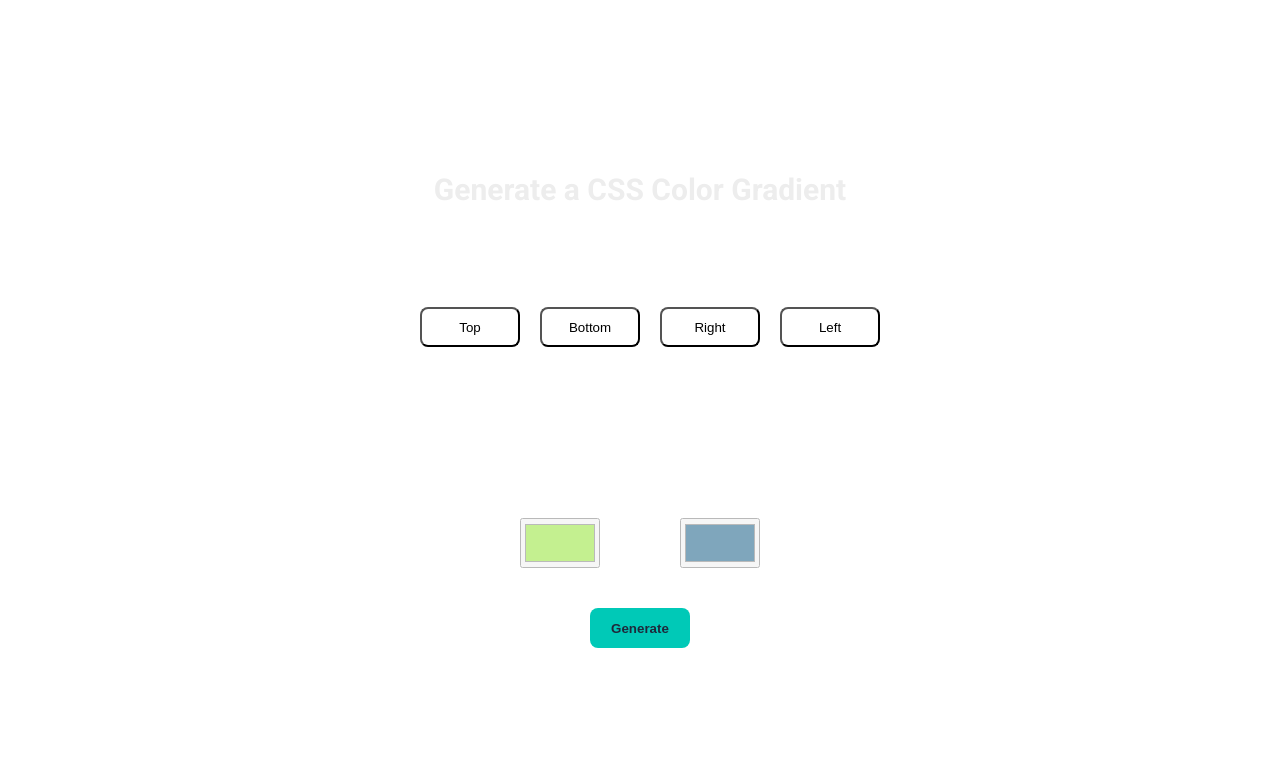
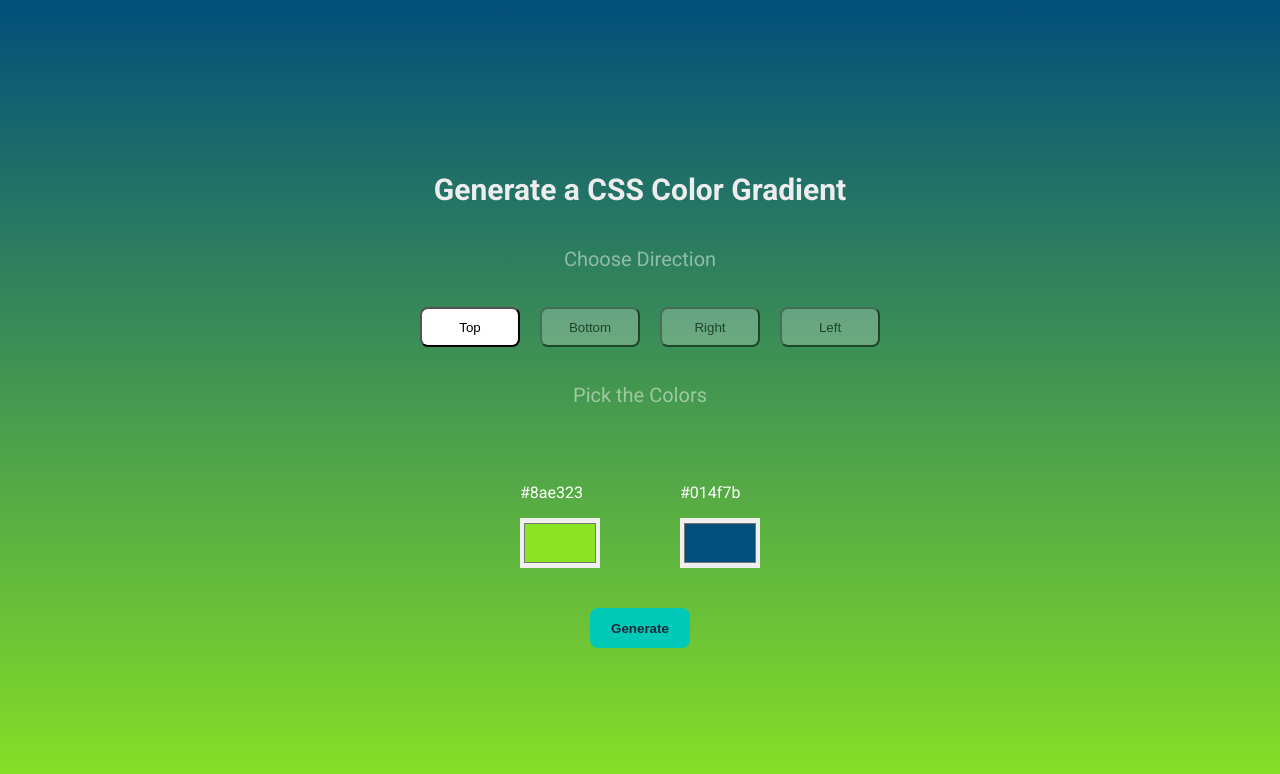
Before and after one commit to imxalias123/gradient-generator, a React (Create React App) app: page / in a window 1280 px wide. Shown: the top 774 px of the page. Built offline with nearby package versions, Linux system fonts and the light colour scheme; a web font is replaced by a local one.

Commit message:
solution

```diff
--- a/src/components/GradientDirectionItem/index.js
+++ b/src/components/GradientDirectionItem/index.js
@@ -6,7 +6,7 @@ const GradientDirectionItem = props => {
   const {directionId, value, displayText} = details
 
   const onClickButton = () => {
-    onClickDirection(directionId)
+    onClickDirection(value)
   }
 
   return (
--- a/src/components/GradientDirectionItem/styledComponents.js
+++ b/src/components/GradientDirectionItem/styledComponents.js
@@ -1,7 +1,7 @@
 // Style your elements here
 import styled from 'styled-components'
 
-export const ButtonList = styled.div`
+export const ButtonList = styled.li`
   margin-left: 20px;
 `
 export const Button = styled.button`
@@ -9,4 +9,5 @@ export const Button = styled.button`
   height: 40px;
   border-radius: 8px;
   background-color: ${props => (props.isActive ? '#ffff' : '#ffffff79')};
+  opacity: ${props => (props.isActive ? 1 : 0.5)};
 `
--- a/src/components/GradientGenerator/index.js
+++ b/src/components/GradientGenerator/index.js
@@ -25,7 +25,8 @@ class GradientGenerator extends Component {
   state = {
     firstInputColor: '#8ae323',
     secondInputColor: '#014f7b',
-    colorDirectionTo: gradientDirectionsList[0].directionId,
+    colorDirectionTo: gradientDirectionsList[0].value,
+    generated: `to ${gradientDirectionsList[0].value}, #8ae323, #014f7b`,
   }
 
   onChangeFirstInputColor = event => {
@@ -40,21 +41,34 @@ class GradientGenerator extends Component {
     })
   }
 
-  colorDirectionTo = id => {
+  directionOfColor = value => {
     this.setState({
-      colorDirectionTo: id,
+      colorDirectionTo: value,
     })
   }
 
-  onGenerateBackgroundColor = () => {}
+  onGenerateBgColor = event => {
+    const {firstInputColor, secondInputColor, colorDirectionTo} = this.state
+    console.log(firstInputColor)
+    event.preventDefault()
+    this.setState({
+      generated: `to ${colorDirectionTo}, ${firstInputColor}, ${secondInputColor}`,
+    })
+  }
 
   render() {
-    const {firstInputColor, secondInputColor, colorDirectionTo} = this.state
+    const {
+      firstInputColor,
+      secondInputColor,
+      colorDirectionTo,
+      generated,
+    } = this.state
+
     return (
       <Container
-        bgImage={`linear-gradient(to ${
-          (colorDirectionTo.value, firstInputColor, secondInputColor)
-        })`}
+        onSubmit={this.onGenerateBgColor}
+        data-testid="gradientGenerator"
+        bgImage={`linear-gradient(${generated})`}
       >
         <Heading>Generate a CSS Color Gradient</Heading>
         <Para>Choose Direction</Para>
@@ -63,8 +77,8 @@ class GradientGenerator extends Component {
             <GradientDirectionItem
               key={each.directionId}
               details={each}
-              onClickDirection={this.colorDirectionTo}
-              isActive={colorDirectionTo === each.directionId}
+              onClickDirection={this.directionOfColor}
+              isActive={colorDirectionTo === each.value}
             />
           ))}
         </UnorderedList>
@@ -89,9 +103,7 @@ class GradientGenerator extends Component {
             />
           </InputContainer>
         </WrapColorInputs>
-        <Button type="button" onClick={this.onGenerateBackgroundColor}>
-          Generate
-        </Button>
+        <Button type="submit">Generate</Button>
       </Container>
     )
   }
--- a/src/components/GradientGenerator/styledComponents.js
+++ b/src/components/GradientGenerator/styledComponents.js
@@ -1,13 +1,13 @@
 // Style your elements here
 import styled from 'styled-components'
 
-export const Container = styled.div`
+export const Container = styled.form`
   display: flex;
   flex-direction: column;
   justify-content: center;
   align-items: center;
   font-family: 'roboto';
-  background-image=${props => props.bgImage};
+  background-image: ${props => props.bgImage};
   height: 100vh;
 `
 
@@ -32,8 +32,7 @@ export const WrapColorInputs = styled.div`
 export const Input = styled.input`
   width: 80px;
   height: 50px;
-
-  opacity: 0.5;
+  border: none;
 `
 export const InputContainer = styled.div`
   display: flex;
```
